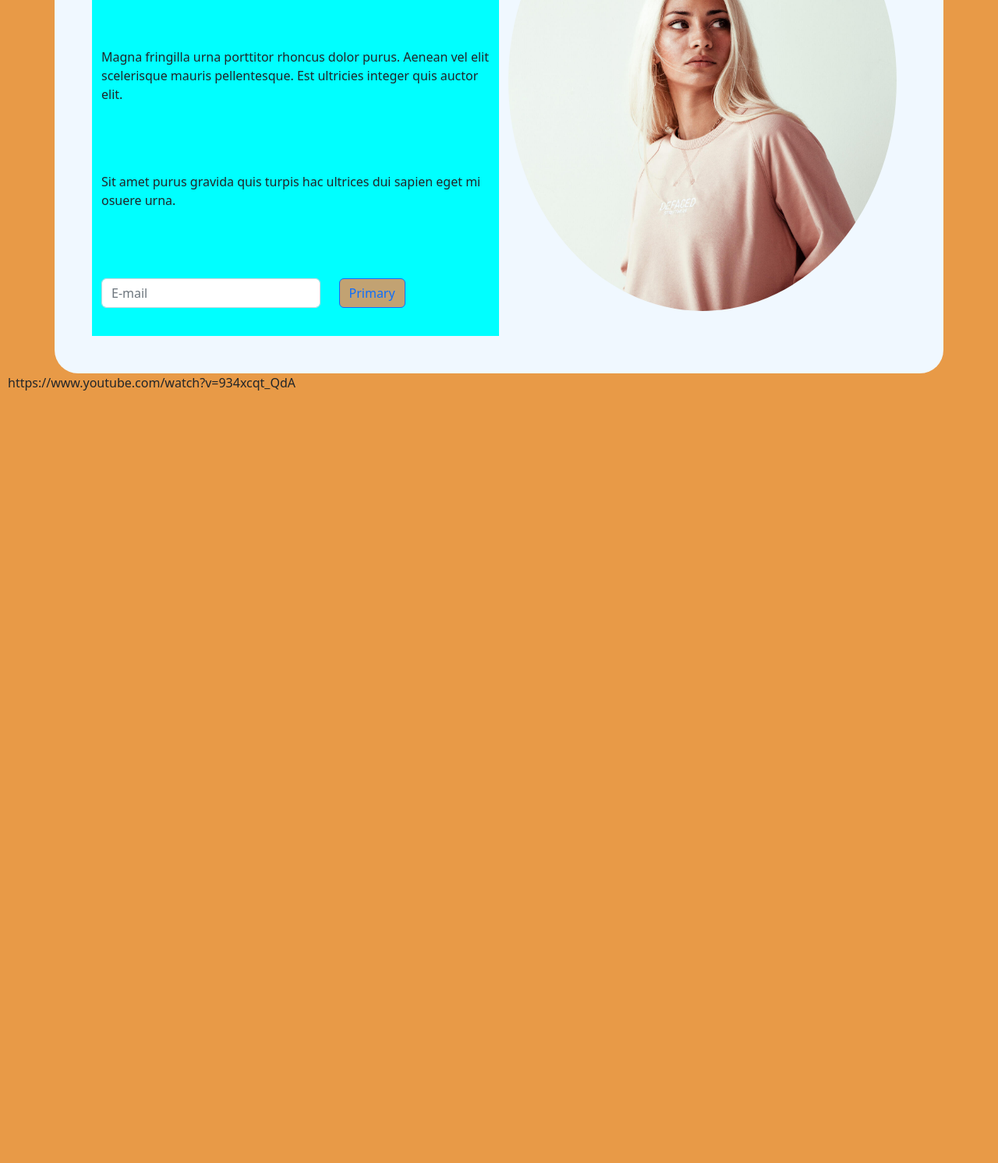
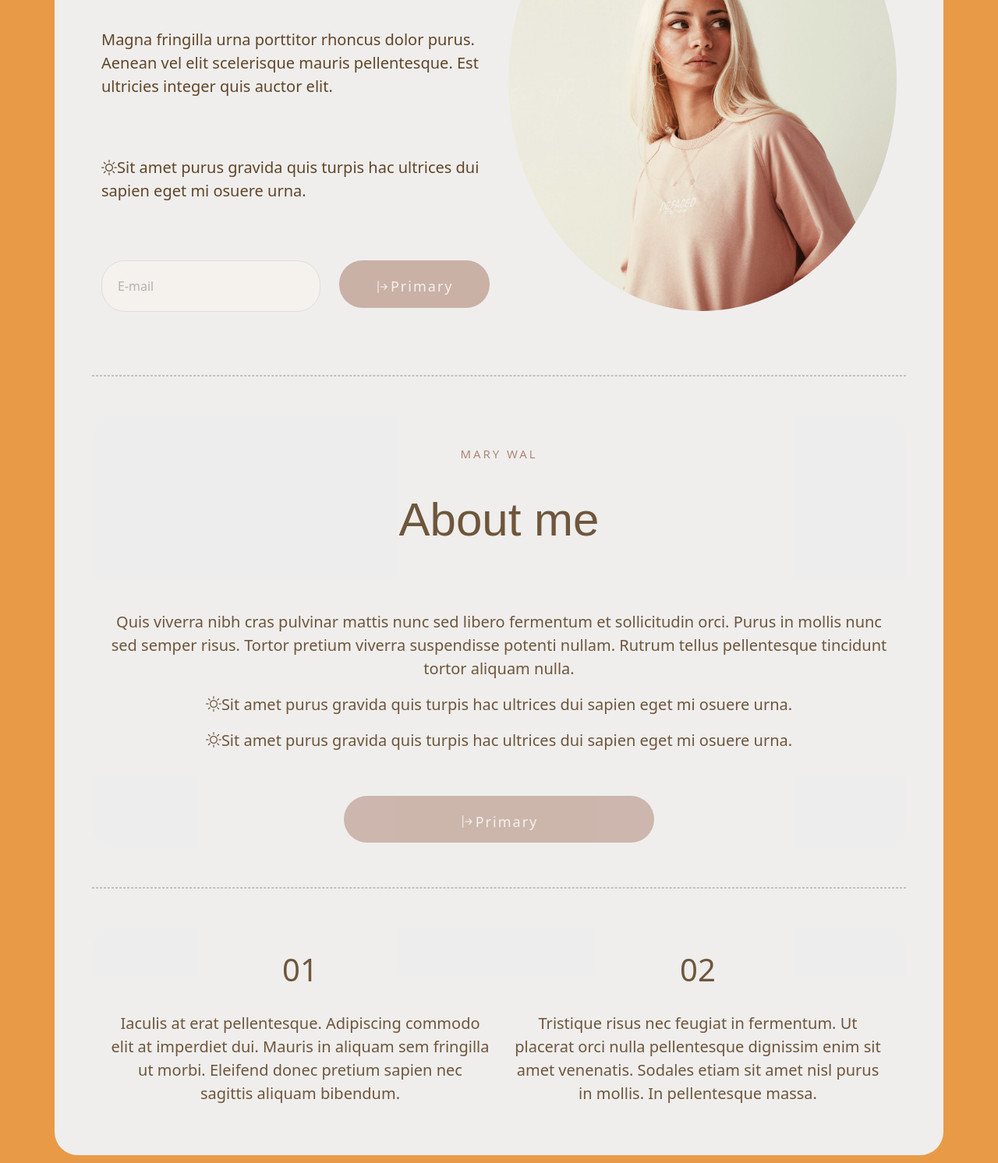
Before and after one commit to marcelinho21junior/JessSmithWebSIte, a plain HTML site: page index.html in a window 1280 px wide. Shown: the part 274-1766 px from the top of the page at 78% size. Before the commit the page ends 800 px from the top, so only its background shows below. Drawn offline with nearby package versions, Linux system fonts and the light colour scheme.

Commit message:
commit continues

```diff
--- a/index.html
+++ b/index.html
@@ -4,6 +4,7 @@
     <meta charset="UTF-8">
     <meta http-equiv="X-UA-Compatible" content="IE=edge">
     <meta name="viewport" content="width=device-width, initial-scale=1.0">
+    <link rel="stylesheet" href="https://cdn.jsdelivr.net/npm/bootstrap-icons@1.8.3/font/bootstrap-icons.css">
     <!-- CSS only -->
 <link href="https://cdn.jsdelivr.net/npm/bootstrap@5.2.0-beta1/dist/css/bootstrap.min.css" rel="stylesheet" integrity="sha384-0evHe/X+R7YkIZDRvuzKMRqM+OrBnVFBL6DOitfPri4tjfHxaWutUpFmBp4vmVor" crossorigin="anonymous">
     <title>Jess Smith</title>
@@ -13,17 +14,17 @@
     <div class="container p-5">
         <div class="row m-auto">
 
-            <div class="publish col-lg-6">
+            <div class="publish col-lg-6 col-xs-1">
                 <h3>PUBLISHER</h3>
                 <h1>Jess Smith</h1>
                 <p>Magna fringilla urna porttitor rhoncus dolor purus. Aenean vel elit scelerisque mauris pellentesque. Est ultricies integer quis auctor elit.</p>
-                <p>Sit amet purus gravida quis turpis hac ultrices dui sapien eget mi osuere urna.</p>
-                <div class="row">
+                <p><i class="bi bi-brightness-high"></i>Sit amet purus gravida quis turpis hac ultrices dui sapien eget mi osuere urna.</p>
+                <div class="row publishInputBtn">
                     <div class="col-7">
-                        <input type="email" class="form-control" id="exampleFormControlInput1" placeholder="E-mail">
+                        <input type="email" class="form-control publishInput" id="exampleFormControlInput1" placeholder="E-mail">
                     </div>
                     <div class="col-5">
-                        <button type="button" class="btn btn-outline-primary">Primary</button>
+                        <button type="button" class="btn btn-outline-primary publishBtn"><i class="bi bi-arrow-bar-right"></i>Primary</button>
                     </div>
                 </div>
             </div>
@@ -32,9 +33,44 @@
                 <img class="img1" src="./img/img1.jpg" style="width: 100%;" alt="">
             </div>
         </div>
+
+        <div class="line"></div>
+
+        <div class="container">
+            <div class="row m-auto">
+                <div class="about-me col-12" style="text-align: center;">
+                    <h3>MARY WAL</h3>
+                    <h1>About me</h1>
+                    <div class="about-mePeInput">
+                        <p>Quis viverra nibh cras pulvinar mattis nunc sed libero fermentum et sollicitudin orci. Purus in mollis nunc sed semper risus. Tortor pretium viverra suspendisse potenti nullam. Rutrum tellus pellentesque tincidunt tortor aliquam nulla.</p>
+                        <div>
+                            <p><i class="bi bi-brightness-high"></i>Sit amet purus gravida quis turpis hac ultrices dui sapien eget mi osuere urna.</p>
+                            <p><i class="bi bi-brightness-high"></i>Sit amet purus gravida quis turpis hac ultrices dui sapien eget mi osuere urna.</p>
+                        </div>
+                    </div>
+                    <div class="col-12 btnAbout">
+                        <button type="button" class="btn btn-outline-primary"><i class="bi bi-arrow-bar-right"></i>Primary</button>
+                    </div>
+                </div>
+            </div>
+        </div>
+
+        <div class="line"></div>
+
+        <div class="container">
+            <div class="row m-auto info0102" style="text-align: center;">
+                <div class="col-6">
+                    <h1>01</h1>
+                    <p>Iaculis at erat pellentesque. Adipiscing commodo elit at imperdiet dui. Mauris in aliquam sem fringilla ut morbi. Eleifend donec pretium sapien nec sagittis aliquam bibendum.</p>
+                </div>
+                <div class="col-6">
+                    <h1>02</h1>
+                    <p>Tristique risus nec feugiat in fermentum. Ut placerat orci nulla pellentesque dignissim enim sit amet venenatis. Sodales etiam sit amet nisl purus in mollis. In pellentesque massa.</p>
+                </div>
+            </div>
+        </div>
     </div>
     <!-- JavaScript Bundle with Popper -->
 <script src="https://cdn.jsdelivr.net/npm/bootstrap@5.2.0-beta1/dist/js/bootstrap.bundle.min.js" integrity="sha384-pprn3073KE6tl6bjs2QrFaJGz5/SUsLqktiwsUTF55Jfv3qYSDhgCecCxMW52nD2" crossorigin="anonymous"></script>
 </body>
 </html>
-https://www.youtube.com/watch?v=934xcqt_QdA
--- a/style.css
+++ b/style.css
@@ -1,3 +1,8 @@
+:root{
+    --color1:rgb(158, 115, 102);
+
+}
+
 body{
     padding: 10px;
     background-color: rgb(232, 154, 71);
@@ -6,17 +11,55 @@ body{
 .container{
     border-radius: 30px;
     background-color: aliceblue;
+    font-size: 20px;
+    color: rgb(83, 61, 37);
+    opacity: 0.9;
 }
 
 .publish{
     display: flex;
     flex-direction: column;
     justify-content: space-around;
-    background-color: aqua;
 }
 
+.publish h1{
+    font-size: 60px;
+    font-family: 'Lato', sans-serif;
+}
+
+.publish h3{
+    font-size: 15px;
+    letter-spacing: 3px;
+    color: var(--color1);
+    font-family: 'Open Sans', sans-serif;
+}
+
+
 .btn-outline-primary{
-    background-color: rgb(194, 162, 114);
+    text-align: center;
+    padding: 20px;
+    border-radius: 30px;
+    opacity: 0.5;
+    background-color: rgb(158, 115, 102);
+    color: white;
+    width: 100%;
+    height: 90%;
+    font-size: 18px;
+    letter-spacing: 2px;
+    border: none;
+}
+
+.btn-outline-primary:hover{
+    padding: 25px 25px;
+    transition: all 1s;
+    background-color: rgb(122, 85, 75);
+}
+
+.form-control{
+    padding: 20px;
+    border-radius: 30px;
+    opacity: 0.5;
+    width: 100%;
 }
 
 .img1{
@@ -25,6 +68,60 @@ body{
     border-radius: 50%;
 }
 
+/*about-me*/
+.about-me{
+    display: flex;
+    flex-direction: column;
+    justify-content: space-around;
+}
+.about-me h3{
+    font-size: 15px;
+    letter-spacing: 3px;
+    color: var(--color1);
+    font-family: 'Open Sans', sans-serif;
+    margin: 40px 0;
+}
+
+.about-me h1{
+    font-size: 60px;
+    font-family: 'Ubuntu', sans-serif;
+    margin-bottom: 40px;
+}
+
+.about-mePeInput{
+    margin: 40px 0;
+}
+
+.btnAbout{
+    width: 100%;
+}
+
+.btnAbout button{
+    width: 40%;
+}
+
+/*info0102*/
+.info0102{
+    margin: 200px;
+}
+
+.info0102 h1{
+    margin: 30px 0;
+}
+
+.line{
+    width: 100%;
+    border: 1px dashed #000;
+    opacity: 0.2;
+    margin: 50px 0;
+}
+
+.lineV{
+    height: 300px;
+    border-right: 0.5px solid red;
+}
+
+/*responsividade*/
 @media(max-width:991px){
     body{
         background-color: brown;
@@ -35,3 +132,55 @@ body{
         height: 400px;
     }
 }
+
+/*Celular*/
+@media(max-width:425px){
+    body{
+        background-color: blue;
+    }
+
+    .publish{
+        text-align: center;
+        height: 700px;
+        width: 100%;
+    }
+
+    .publishInputBtn{
+        display: block;
+        flex-direction: column;
+        width: 100%;
+        margin: 10px 0;
+        background-color: aqua;
+    }
+
+    .publishInputBtn input{
+        width: 250px;
+        height: 20%;
+        margin: 3px;
+    }
+
+    .publishBtn{
+        width: 100%;
+        height: 20%;
+        padding: 0 100px;
+        margin: 3px;
+    }
+
+    .info0102{
+        display: flex;
+        justify-content: center;
+        align-items: center;
+        flex-direction: column;
+    }
+
+    .info0102 div{
+        width: 100%;
+        text-align: justify;
+    }
+
+    .info0102 div h1{
+        text-align: center;
+        font-size: 40px;
+        font-weight: 600;
+    }
+}
```
